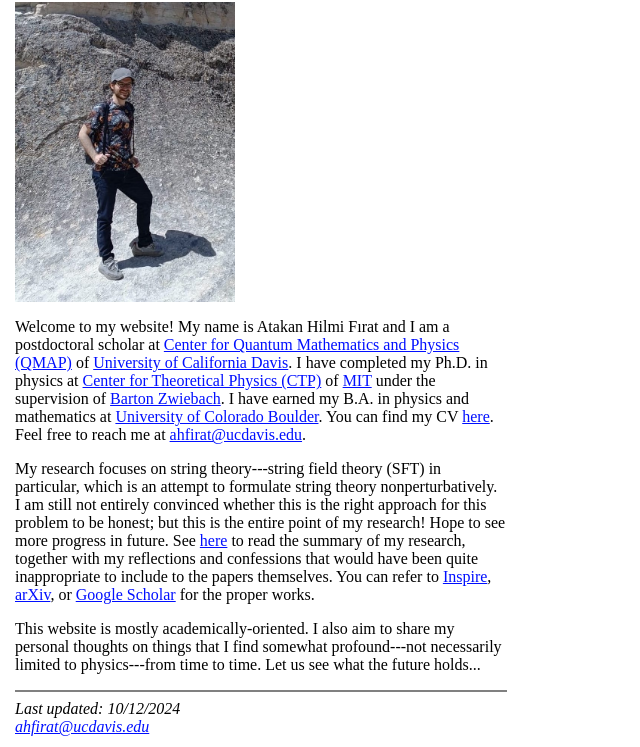
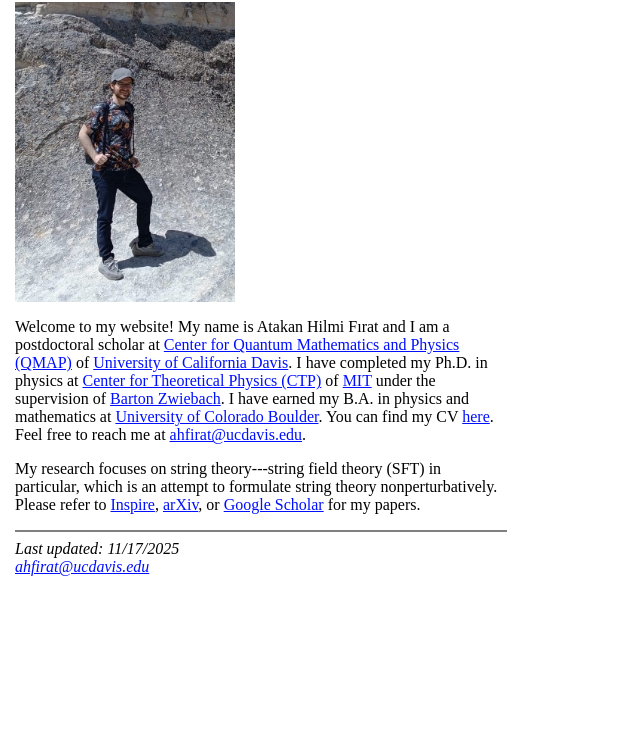
Before and after one commit to atfr2019/atfr2019.github.io, a plain HTML site: page index.html in a window 1280 px wide. Shown: the part 67-814 px from the top of the page, without its empty margins (0-640 px from the left). Drawn offline with Linux system fonts and the light colour scheme.

Commit message:
Add files via upload

```diff
--- a/index.html
+++ b/index.html
@@ -35,21 +35,15 @@ You can find my CV
 </p>
 
 <p>
-My research focuses on string theory---string field theory (SFT) in particular, which is an attempt to formulate string theory nonperturbatively. I am still not entirely convinced whether this is the right approach for this problem to be honest; but this is the entire point of my research! Hope to see more progress in future. See
-<A href="./summary.html">here</A>
-to read the summary of my research, together with my reflections and confessions that would have been quite inappropriate to include to the papers themselves. You can refer to
+My research focuses on string theory---string field theory (SFT) in particular, which is an attempt to formulate string theory nonperturbatively. Please refer to
 <a href="https://inspirehep.net/authors/1846006">Inspire</a>,
 <a href="http://arxiv.org/a/firat_a_1">arXiv</a>, or
 <a href="https://scholar.google.com/citations?user=NrY5Fq0AAAAJ&hl=tr">Google Scholar</a>
-for the proper works.
+for my papers.
 </p>
 
-<p>This website is mostly academically-oriented. I also aim to share
-my personal thoughts
-on things that I find somewhat profound---not necessarily limited to physics---from time to time. Let us see what the future holds... </p>
-
 <hr size=2 noshade width="100%">
-<i>Last updated: 10/12/2024</i>
+<i>Last updated: 11/17/2025</i>
 <address>
 <a href="mailto:ahfirat@ucdavis.edu">ahfirat@ucdavis.edu</a>
 </address>
```
Also changed, not shown: 1 other file.
